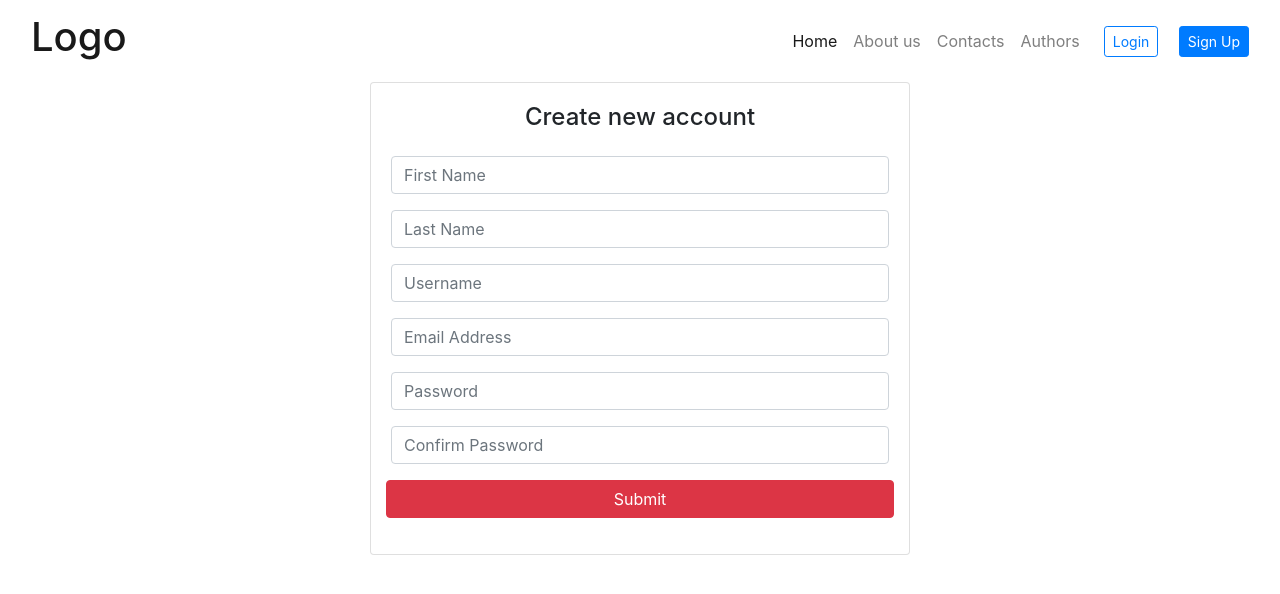
After one commit to valenwin/messanger, a Django app: page /accounts/sign-up/ in a window 1280 px wide. The commit adds this page. Shown: the top 594 px of the page. Run offline with Django 3.2, Linux system fonts and the light colour scheme; some libraries are stand-ins or nearby versions.

Commit message:
Homework 8

```diff
--- a/apps/accounts/models.py
+++ b/apps/accounts/models.py
@@ -1,3 +1,5 @@
+from typing import List
+
 from django.db import models
 from django.contrib.auth.models import AbstractUser
 
@@ -7,13 +9,11 @@ from .managers import UserManager
 class User(AbstractUser):
     email = models.EmailField(unique=True)
     phone = models.CharField(max_length=50)
-    password_expire_at = models.DateTimeField()
+    password_expire_at = models.DateTimeField(blank=True)
     created_at = models.DateTimeField(auto_now_add=True)
     updated_at = models.DateTimeField(auto_now=True)
 
     objects = UserManager()
-    USERNAME_FIELD = "email"
-    REQUIRED_FIELDS = []
 
     class Meta:
         ordering = ("-created_at",)
--- /dev/null
+++ b/apps/accounts/urls.py
@@ -0,0 +1,9 @@
+from django.urls import path
+
+import apps.accounts.views as views
+
+urlpatterns = [
+    path("reset-password/", views.reset_password, name="reset_password"),
+    path("sign-in/", views.sign_in, name="sign_in"),
+    path("sign-up/", views.sign_up, name="sign_up"),
+]
--- a/apps/accounts/views.py
+++ b/apps/accounts/views.py
@@ -1,3 +1,13 @@
 from django.shortcuts import render
 
-# Create your views here.
+
+def reset_password(request):
+    return render(request, "apps/accounts/reset_password.html")
+
+
+def sign_in(request):
+    return render(request, "apps/accounts/login.html")
+
+
+def sign_up(request):
+    return render(request, "apps/accounts/signup.html")
--- a/apps/dialogs/admin.py
+++ b/apps/dialogs/admin.py
@@ -13,7 +13,7 @@ class ThreadAdmin(admin.ModelAdmin):
 
 @admin.register(Message)
 class MessageAdmin(admin.ModelAdmin):
-    list_display = ("sender", "thread", "text", "created_at")
+    list_display = ("sender", "thread", "is_read", "created_at")
     list_filter = ("created_at", "updated_at")
     search_fields = ("sender", "thread")
     ordering = ("created_at",)
--- /dev/null
+++ b/templates/apps/accounts/signup.html
@@ -0,0 +1,55 @@
+{% extends 'index.html' %}
+
+{% block title %}
+    Signup
+{% endblock %}
+
+{% block content %}
+    <div class="container">
+        <div class="row text-center">
+            <div class="col-md-6 offset-md-3">
+                <div class="card">
+                    <div class="card-body">
+                        <div class="login-title">
+                            <h4>Create new account</h4>
+                        </div>
+                        <div class="login-form mt-4">
+                            <form>
+                                <div class="form-row">
+                                    <div class="form-group col-md-12">
+                                        <input type="text" class="form-control" id="first-name" name="First Name"
+                                               placeholder="First Name">
+                                    </div>
+                                    <div class="form-group col-md-12">
+                                        <input type="text" class="form-control" id="last-name" name="Last Name"
+                                               placeholder="Last Name">
+                                    </div>
+                                    <div class="form-group col-md-12">
+                                        <input type="text" class="form-control" id="username" name="Username"
+                                               placeholder="Username">
+                                    </div>
+                                    <div class="form-group col-md-12">
+                                        <input type="text" class="form-control" id="email" name="Email"
+                                               placeholder="Email Address">
+                                    </div>
+                                    <div class="form-group col-md-12">
+                                        <input type="password" class="form-control" id="password"
+                                               placeholder="Password">
+                                    </div>
+                                    <div class="form-group col-md-12">
+                                        <input type="password" class="form-control" id="password-confirm"
+                                               placeholder="Confirm Password">
+                                    </div>
+                                </div>
+
+                                <div class="form-row">
+                                    <button type="button" class="btn btn-danger btn-block">Submit</button>
+                                </div>
+                            </form>
+                        </div>
+                    </div>
+                </div>
+            </div>
+        </div>
+    </div>
+{% endblock %}
--- a/templates/index.html
+++ b/templates/index.html
@@ -5,7 +5,7 @@
 
 <html lang="en">
 <head>
-    <title>Navbar</title>
+    <title>{% block title %} Messager {% endblock %}</title>
     <meta charset="utf-8">
     <meta name="viewport" content="width=device-width, initial-scale=1">
     <link rel="stylesheet" href="https://maxcdn.bootstrapcdn.com/bootstrap/4.1.3/css/bootstrap.min.css">
@@ -17,7 +17,7 @@
 <!-- Navbar -->
 <nav class="navbar navbar-expand-lg navbar-light bg-transparent">
     <div class="container-fluid container-xl">
-        <a class="navbar-brand" href="">
+        <a class="navbar-brand" href="{% url 'index' %}">
             <h1>Logo</h1>
         </a>
         <div class="navbar-toggle" data-toggle="collapse" data-target="navbarToggle" aria-controls="navbarToggle"
@@ -43,10 +43,12 @@
             </ul>
             <div class="nav-buttons">
                 <div class="nav-item">
-                    <a class="btn btn-round btn-outline-primary btn-light ml-3 btn-sm" href="#">
+                    <a class="btn btn-round btn-outline-primary btn-light ml-3 btn-sm"
+                       href="{% url 'accounts:sign_in' %}">
                         Login
                     </a>
-                    <a class="btn btn-round btn-primary ml-3 btn-sm" href="#">
+                    <a class="btn btn-round btn-primary ml-3 btn-sm"
+                       href="{% url 'accounts:sign_up' %}">
                         Sign Up
                     </a>
                 </div>
@@ -54,7 +56,11 @@
         </div>
     </div>
 </nav>
-<!-- Navbar -->
+<!-- End Navbar -->
+
+<!-- Content -->
+{% block content %} {% endblock %}
+<!-- End Content -->
 
 </body>
 </html>
--- a/yalantis-django/settings.py
+++ b/yalantis-django/settings.py
@@ -131,3 +131,4 @@ DEFAULT_AUTO_FIELD = "django.db.models.BigAutoField"
 
 # Custom User model
 AUTH_USER_MODEL = "accounts.User"
+AUTHENTICATION_BACKENDS = ["apps.accounts.backends.EmailBackend"]
--- a/yalantis-django/urls.py
+++ b/yalantis-django/urls.py
@@ -11,4 +11,7 @@ urlpatterns = [
     path("about-us", views.about_us, name="about_us"),
     path("authors", views.authors, name="authors"),
     path("contacts", views.contacts, name="contacts"),
+    path(
+        "accounts/", include(("apps.accounts.urls", "accounts"), namespace="accounts")
+    ),
 ]
```
Also changed, not shown: apps/accounts/backends.py (added, +26 -0 lines), apps/dialogs/managers.py (added, +15 -0 lines), apps/dialogs/models.py (+11 -0 lines), templates/apps/accounts/login.html (added, +41 -0 lines), templates/apps/accounts/reset_password.html (added, +35 -0 lines), apps/accounts/migrations/0001_initial.py, apps/dialogs/migrations/0001_initial.py, 1 other file.
